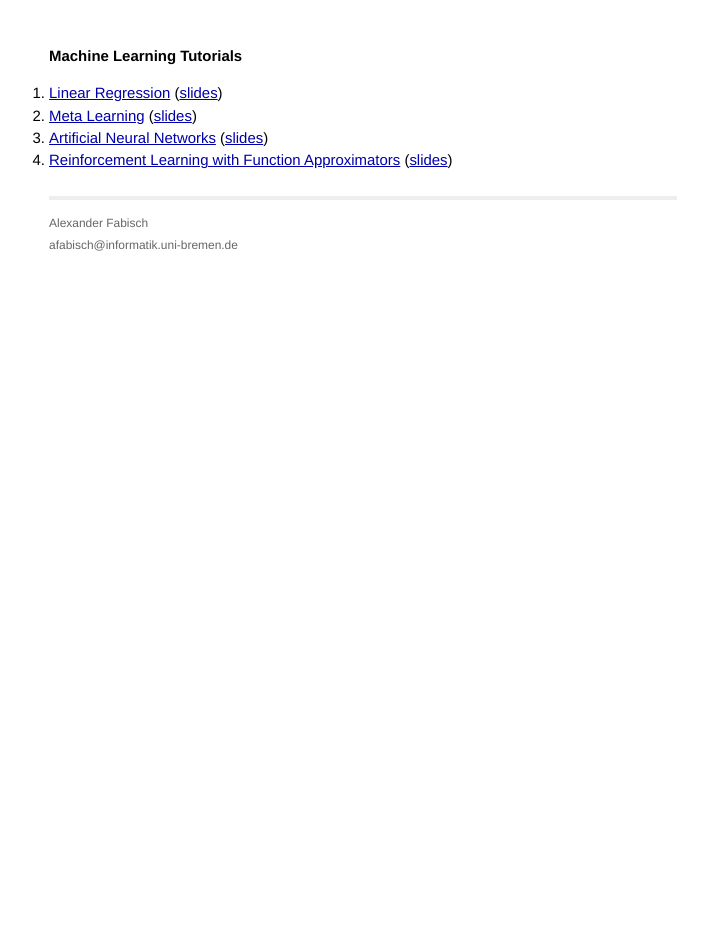
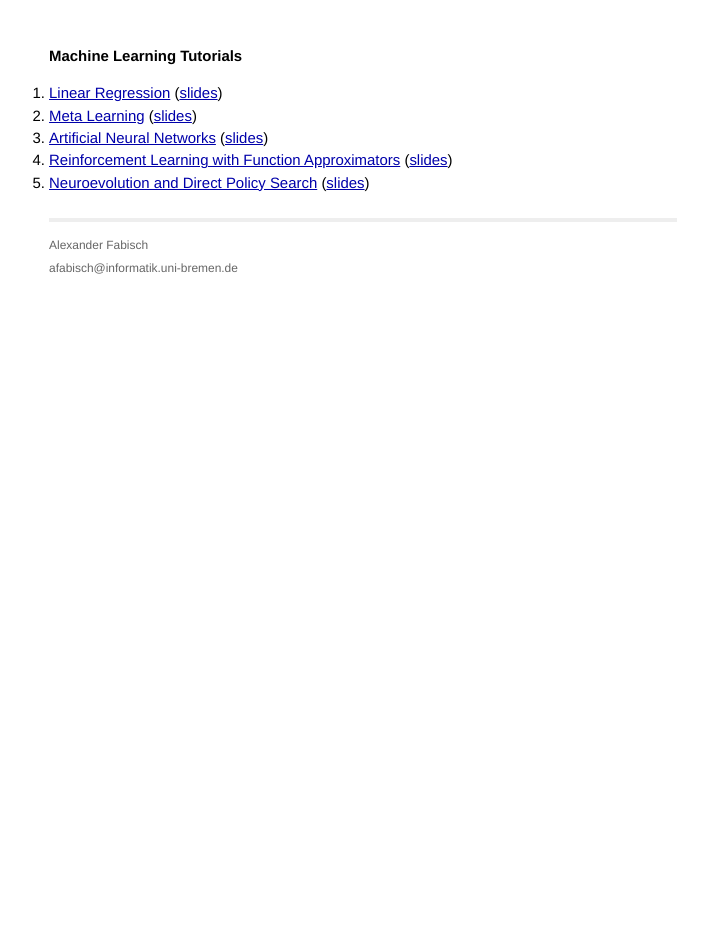
Before and after one commit to AlexanderFabisch/ml_tutorials, a Jekyll site: the page built from index.html, in a window 1280 px wide. Shown: the whole page, without its empty margins (277-985 px from the left). Built offline with Jekyll 4.4.1, drawn with Linux system fonts in a browser that asks for light colours; Markdown is read by kramdown in place of the engine named in the settings.

Commit message:
Update links

```diff
--- a/index.html
+++ b/index.html
@@ -10,7 +10,8 @@ title: Alexander Fabisch
         <li><a href="http://nbviewer.ipython.org/urls/raw.github.com/AlexanderFabisch/ml_tutorials/gh-pages/01_linear_regression.ipynb" target="_blank">Linear Regression</a> (<a href="http://alexanderfabisch.github.io/ml_tutorials/01_linear_regression.slides.html" target="_blank">slides</a>)</li>
         <li><a href="http://nbviewer.ipython.org/github/AlexanderFabisch/ml_tutorials/blob/gh-pages/02_meta_learning.ipynb" target="_blank">Meta Learning</a> (<a href="http://alexanderfabisch.github.io/ml_tutorials/02_meta_learning.slides.html" target="_blank">slides</a>)</li>
         <li><a href="http://nbviewer.ipython.org/github/AlexanderFabisch/ml_tutorials/blob/gh-pages/03_ann.ipynb" target="_blank">Artificial Neural Networks</a> (<a href="http://alexanderfabisch.github.io/ml_tutorials/03_ann.slides.html" target="_blank">slides</a>)</li>
-        <li><a href="http://nbviewer.ipython.org/github/AlexanderFabisch/ml_tutorials/blob/gh-pages/04_rl_function_approximation.ipynb?create=1" target="_blank">Reinforcement Learning with Function Approximators</a> (<a href="http://alexanderfabisch.github.io/ml_tutorials/04_rl_function_approximation.slides.html" target="_blank">slides</a>)</li>
+        <li><a href="http://nbviewer.ipython.org/github/AlexanderFabisch/ml_tutorials/blob/gh-pages/04_rl_function_approximation.ipynb" target="_blank">Reinforcement Learning with Function Approximators</a> (<a href="http://alexanderfabisch.github.io/ml_tutorials/04_rl_function_approximation.slides.html" target="_blank">slides</a>)</li>
+        <li><a href="http://nbviewer.ipython.org/github/AlexanderFabisch/ml_tutorials/blob/gh-pages/05_neuroevolution.ipynb" target="_blank">Neuroevolution and Direct Policy Search</a> (<a href="http://alexanderfabisch.github.io/ml_tutorials/05_neuroevolution.slides.html" target="_blank">slides</a>)</li>
     </ol>
   </p>
 </div>
```
